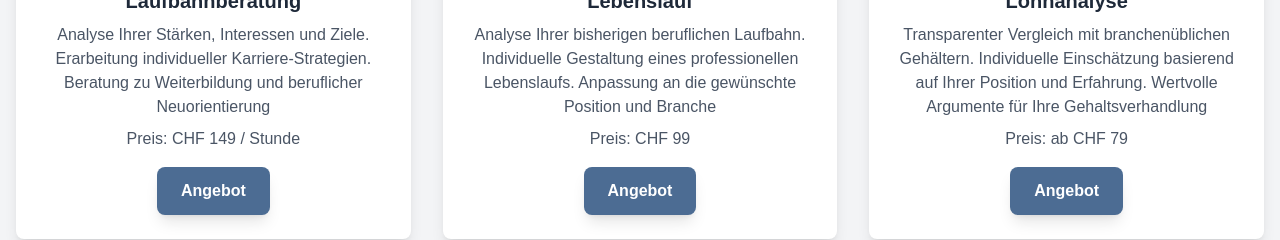
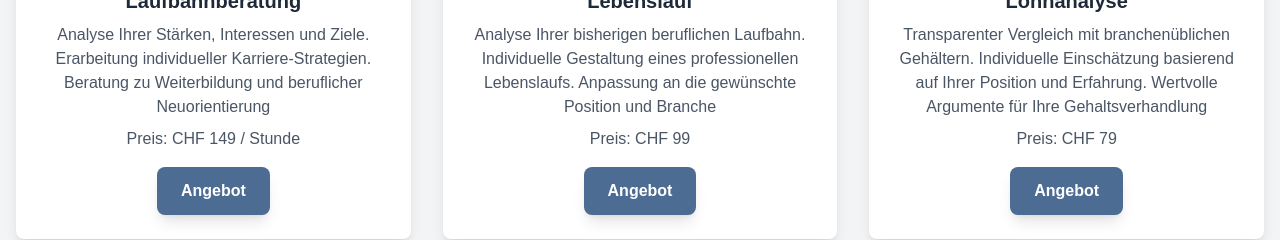
Before and after one commit to LE-NOIR-Web-Entwicklung/CVolutionNextJs, a Next.js app in the folder cvolution/: page / in a window 1280 px wide. Shown: the part 1040-1280 px from the top of the page. Built offline with nearby package versions, Linux system fonts and the light colour scheme.

Commit message:
Update page.tsx

```diff
--- a/cvolution/src/app/page.tsx
+++ b/cvolution/src/app/page.tsx
@@ -42,7 +42,7 @@ export default function Home() {
       name: "Lohnanalyse",
       description: "Transparenter Vergleich mit branchenüblichen Gehältern. Individuelle Einschätzung basierend auf Ihrer Position und Erfahrung. Wertvolle Argumente für Ihre Gehaltsverhandlung",
       image: "/images/search.png",
-      price: "ab CHF 79",
+      price: "CHF 79",
       link: "/service-salary",
     },
     {
```
